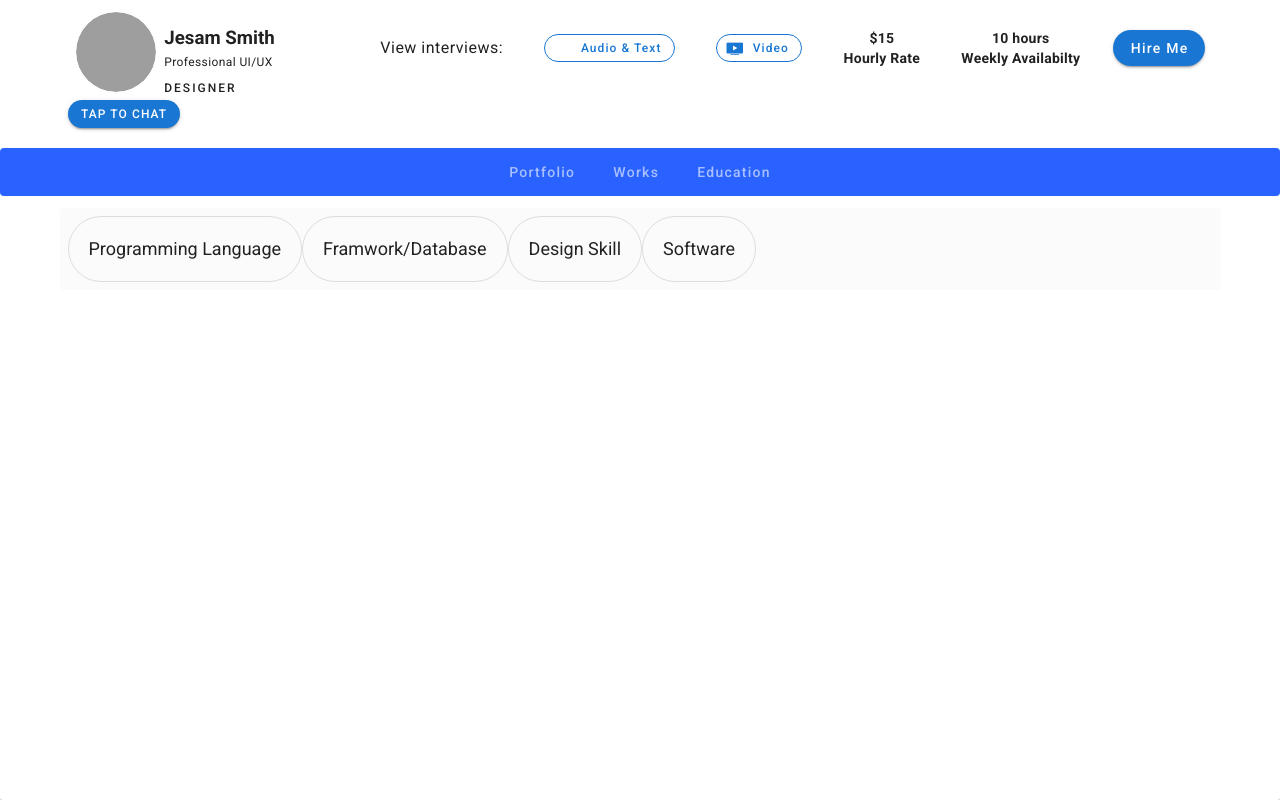
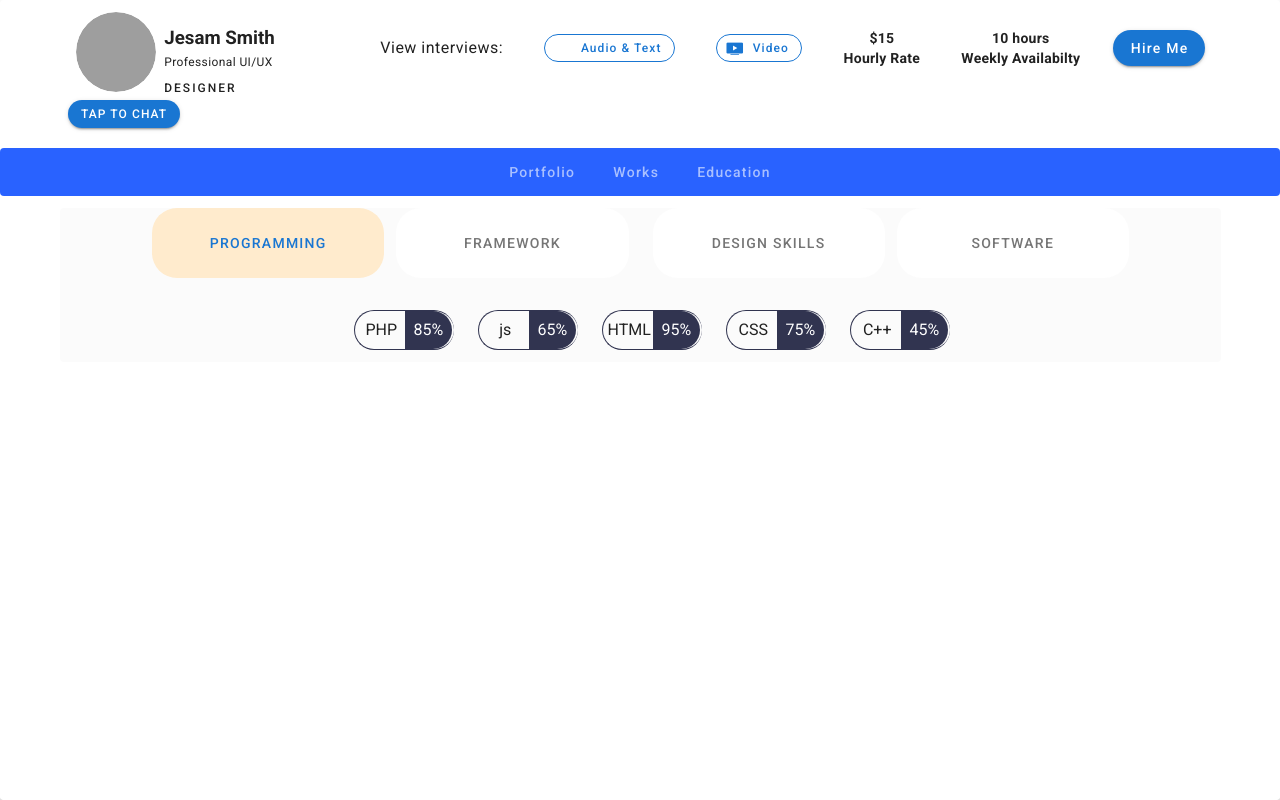
Before and after one commit to ismailreformed/resume-making-app, a Nuxt app: page /skills in a window 1280 px wide. Built offline with nearby package versions, Linux system fonts and the light colour scheme; grey boxes are pictures that could not be loaded; some icons are missing.

Commit message:
complted all the issue

```diff
--- /dev/null
+++ b/components/Skills.vue
@@ -0,0 +1,88 @@
+<template>
+  <div>
+    <v-card flat>
+      <v-tabs
+        v-model="tab"
+        centered
+        class="text-center"
+        background-color="#FBFBFB"
+        height="70"
+        hide-slider
+      >
+        <v-tab href="#programming">
+           Programming
+        </v-tab>
+        <v-tab class="mx-3"  href="#framework">
+            Framework
+        </v-tab>
+        <v-tab class="mx-3"  href="#design-skills">
+            Design Skills
+        </v-tab>
+        <v-tab  href="#software">
+           Software
+        </v-tab>
+      </v-tabs>
+
+      <v-tabs-items v-model="tab" class="pt-5">
+        <v-tab-item value="design-skills">
+          <DesignSkills />
+        </v-tab-item>
+        <v-tab-item value="framework">
+          <Framework />
+        </v-tab-item>
+        <v-tab-item value="programming">
+          <Programming />
+        </v-tab-item>
+        <v-tab-item value="software">
+          <Software />
+        </v-tab-item>
+      </v-tabs-items>
+    </v-card>
+  </div>
+</template>
+
+<script>
+import DesignSkills from '@/components/Skills/DesignSkills'
+import Framework from '@/components/Skills/Framework'
+import Programming from '@/components/Skills/Programming'
+import Software from '@/components/Skills/Software'
+
+export default {
+  components:{
+    DesignSkills,
+    Framework,
+    Programming,
+    Software
+  },
+  data(){
+    return {
+      tab: 'programming',
+      skillSets: [
+        { id: 1, to: 'programming', title: 'Programming Language'},
+        { id: 2, to: 'framework', title: 'Framwork/Database'},
+        { id: 3, to: 'design-skills', title: 'Design Skill'},
+        { id: 4, to: 'software', title: 'Software'},
+      ]
+    }
+  },
+
+}
+</script>
+<style scoped>
+.theme--light.v-tabs-items {
+    background-color: #FBFBFB;
+}
+.v-item-group.theme--light.v-slide-group.v-tabs-bar{
+height: 70px;;
+}
+.v-tab{
+  background-color: white;
+  border-radius: 25px;
+  width: 20%;
+}
+.v-tab--active{
+  background-color: blanchedalmond;
+  border-radius: 25px;
+  width: 20%;
+}
+</style>
--- a/pages/skills/index/design-skills/index.vue
+++ b/components/Skills/DesignSkills.vue
@@ -40,7 +40,7 @@ li div{
   height: 100%;
 }
 .listDesign{
-  height:50px;
+  height:40px;
   width:100px;
   border-radius:25px;
   border-left: 1px solid #313450;
--- a/pages/skills/index/framework/index.vue
+++ b/components/Skills/Framework.vue
@@ -13,7 +13,7 @@ export default {
   data(){
     return{
       skillPercentages:[
-        {id: 1, title: 'Ps', percentage: '85%' },
+        {id: 1, title: 'Ai', percentage: '85%' },
         {id: 2, title: 'Xd', percentage: '65%' },
         {id: 3, title: 'Ai', percentage: '95%' },
         {id: 4, title: 'In', percentage: '75%' },
@@ -40,7 +40,7 @@ li div{
   height: 100%;
 }
 .listDesign{
-  height:50px;
+  height:40px;
   width:100px;
   border-radius:25px;
   border-left: 1px solid #313450;
--- a/pages/skills/index/programming/index.vue
+++ b/components/Skills/Programming.vue
@@ -13,11 +13,11 @@ export default {
   data(){
     return{
       skillPercentages:[
-        {id: 1, title: 'Ps', percentage: '85%' },
-        {id: 2, title: 'Xd', percentage: '65%' },
-        {id: 3, title: 'Ai', percentage: '95%' },
-        {id: 4, title: 'In', percentage: '75%' },
-        {id: 5, title: 'Ae', percentage: '45%' },
+        {id: 1, title: 'PHP', percentage: '85%' },
+        {id: 2, title: 'js', percentage: '65%' },
+        {id: 3, title: 'HTML', percentage: '95%' },
+        {id: 4, title: 'CSS', percentage: '75%' },
+        {id: 5, title: 'C++', percentage: '45%' },
       ]
     }
   }
@@ -40,7 +40,7 @@ li div{
   height: 100%;
 }
 .listDesign{
-  height:50px;
+  height:40px;
   width:100px;
   border-radius:25px;
   border-left: 1px solid #313450;
--- a/pages/skills/index/software/index.vue
+++ b/components/Skills/Software.vue
@@ -13,11 +13,11 @@ export default {
   data(){
     return{
       skillPercentages:[
-        {id: 1, title: 'Ps', percentage: '85%' },
-        {id: 2, title: 'Xd', percentage: '65%' },
-        {id: 3, title: 'Ai', percentage: '95%' },
-        {id: 4, title: 'In', percentage: '75%' },
-        {id: 5, title: 'Ae', percentage: '45%' },
+        {id: 1, title: 'VS', percentage: '85%' },
+        {id: 2, title: 'PS', percentage: '65%' },
+        {id: 3, title: 'PM', percentage: '95%' },
+        {id: 4, title: 'Slack', percentage: '75%' },
+        {id: 5, title: 'Other', percentage: '45%' },
       ]
     }
   }
@@ -40,7 +40,7 @@ li div{
   height: 100%;
 }
 .listDesign{
-  height:50px;
+  height:40px;
   width:100px;
   border-radius:25px;
   border-left: 1px solid #313450;
--- a/layouts/default.vue
+++ b/layouts/default.vue
@@ -99,6 +99,7 @@
           </v-card>
         </template>
       <v-container>
+        <SkillSet />
         <nuxt />
       </v-container>
       </div>
@@ -107,7 +108,11 @@
 </template>
 
 <script>
+import SkillSet from '@/components/Skills'
 export default {
+  components:{
+    SkillSet
+  },
   data () {
     return {
       tab: '',
@@ -121,7 +126,7 @@ export default {
 }
 </script>
 
-<style lang="stylus">
+<style scoped>
 .v-tab--active{
   background-color: #5D82ED;
   border-radius: 25px;
--- a/pages/index.vue
+++ b/pages/index.vue
@@ -1,92 +1,19 @@
 <template>
-  <v-layout
-    column
-    justify-center
-    align-center
-  >
-    <v-flex
-      xs12
-      sm8
-      md6
-    >
-      <div class="text-center">
-        <logo />
-        <vuetify-logo />
-      </div>
-      <v-card>
-        <v-card-title class="headline">
-          Welcome to the Vuetify + Nuxt.js template
-        </v-card-title>
-        <v-card-text>
-          <p>Vuetify is a progressive Material Design component framework for Vue.js. It was designed to empower developers to create amazing applications.</p>
-          <p>
-            For more information on Vuetify, check out the <a
-              href="https://vuetifyjs.com"
-              target="_blank"
-            >
-              documentation
-            </a>.
-          </p>
-          <p>
-            If you have questions, please join the official <a
-              href="https://chat.vuetifyjs.com/"
-              target="_blank"
-              title="chat"
-            >
-              discord
-            </a>.
-          </p>
-          <p>
-            Find a bug? Report it on the github <a
-              href="https://github.com/vuetifyjs/vuetify/issues"
-              target="_blank"
-              title="contribute"
-            >
-              issue board
-            </a>.
-          </p>
-          <p>Thank you for developing with Vuetify and I look forward to bringing more exciting features in the future.</p>
-          <div class="text-xs-right">
-            <em><small>&mdash; John Leider</small></em>
-          </div>
-          <hr class="my-3">
-          <a
-            href="https://nuxtjs.org/"
-            target="_blank"
-          >
-            Nuxt Documentation
-          </a>
-          <br>
-          <a
-            href="https://github.com/nuxt/nuxt.js"
-            target="_blank"
-          >
-            Nuxt GitHub
-          </a>
-        </v-card-text>
-        <v-card-actions>
-          <v-spacer />
-          <v-btn
-            color="primary"
-            nuxt
-            to="/inspire"
-          >
-            Continue
-          </v-btn>
-        </v-card-actions>
-      </v-card>
-    </v-flex>
-  </v-layout>
+ <div>
+
+ </div>
 </template>
 
 <script>
-import Logo from '~/components/Logo.vue'
-import VuetifyLogo from '~/components/VuetifyLogo.vue'
 
 export default {
-  components: {
-    Logo,
-    VuetifyLogo
-  }
+   beforeRouteEnter(to, from, next) {
+    if (to.path == '/') {
+      //next('/settings/general-settings')
+        next(vm => {
+          next('/works')
+      })
+    }
+  },
 }
 </script>
--- a/pages/skills/index.vue
+++ /dev/null
@@ -1,33 +0,0 @@
-<template>
-  <div>
-    <v-card color="#FBFBFB" flat>
-      <v-card-actions class="text-xs-center">
-        <div  v-for="item in skillSets" :key="item.id" >
-          <v-chip :to="item.to" x-large outlined class="px-5">
-            <div class="text-center">
-              {{ item.title }}
-            </div>
-          </v-chip>
-          <v-spacer></v-spacer>
-        </div>
-      </v-card-actions>
-      <nuxt-child />
-    </v-card>
-  </div>
-</template>
-<script>
-export default {
-  data(){
-    return {
-      skillSets: [
-        { id: 1, to: '/skills/programming', title: 'Programming Language'},
-        { id: 2, to: '/skills/framework', title: 'Framwork/Database'},
-        { id: 3, to: '/skills/design-skills', title: 'Design Skill'},
-        { id: 4, to: '/skills/software', title: 'Software'},
-      ]
-    }
-  }
-}
-</script>
-<style scoped>
-</style>
```
Also changed, not shown: 1 other file (tests, documents, lock files or other folders).
